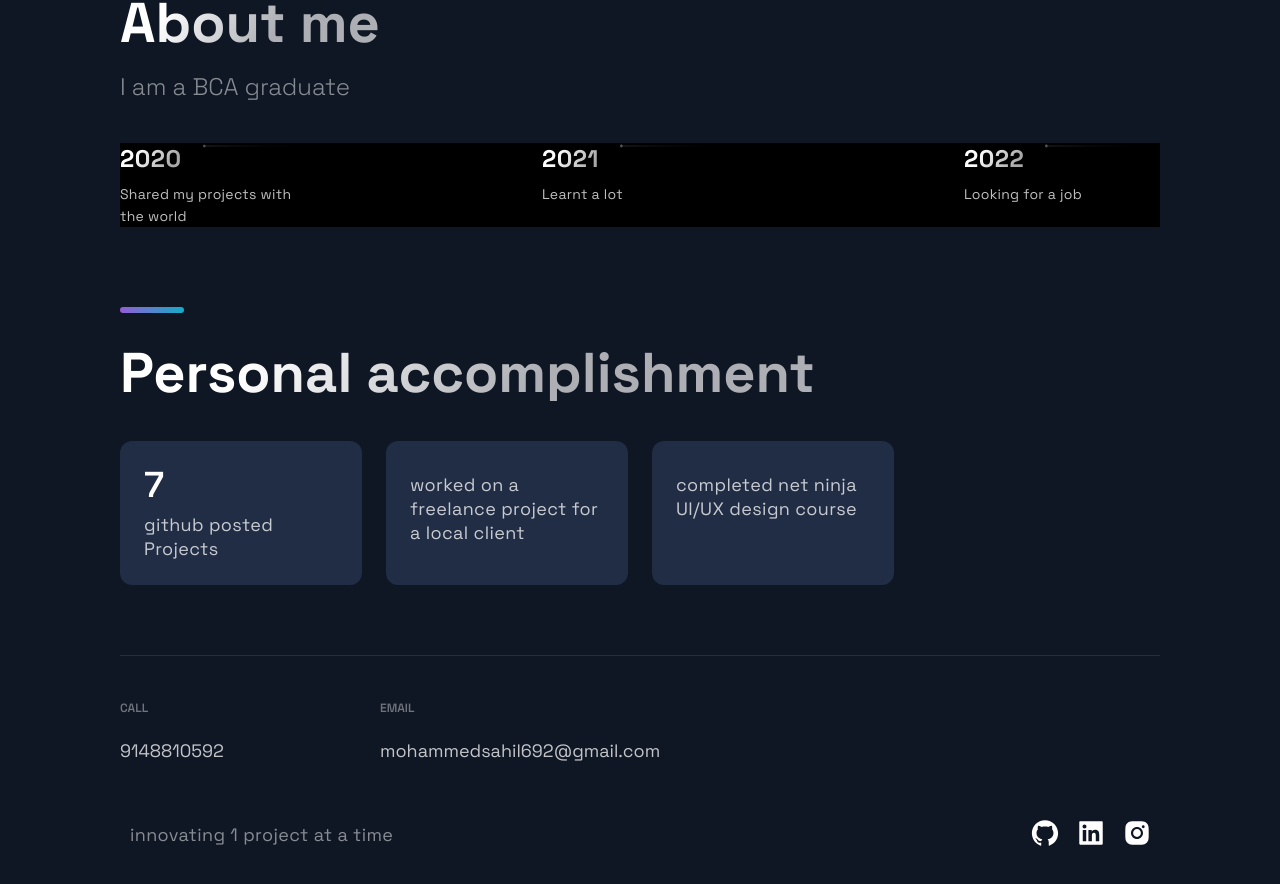
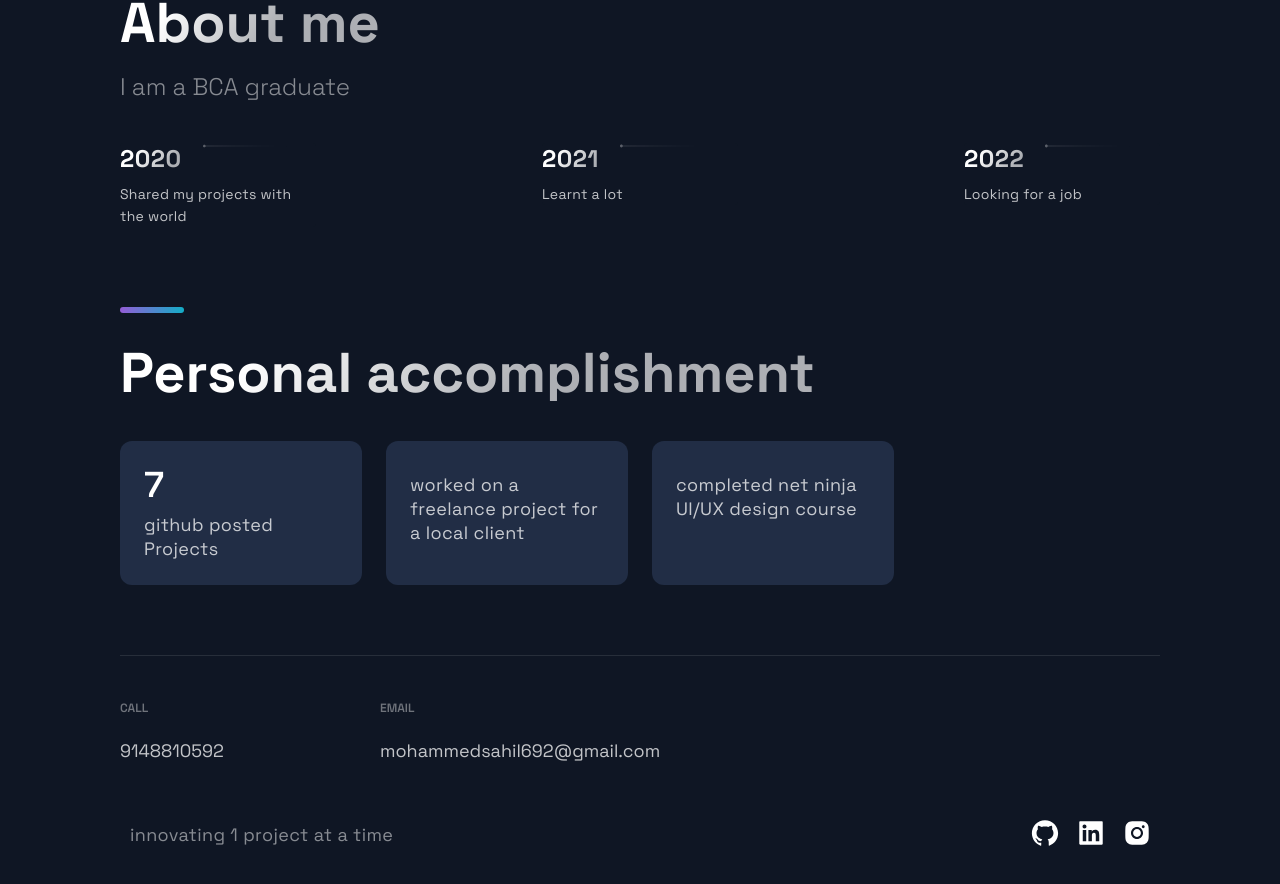
Before and after one commit to mohd-sahill/Portfolio, a Next.js app: page / in a window 1280 px wide. Shown: the part 1915-2799 px from the top of the page. Built offline with nearby package versions, Linux system fonts and the light colour scheme.

Commit message:
changed timeline

```diff
--- a/src/components/TimeLine/TimeLineStyles.js
+++ b/src/components/TimeLine/TimeLineStyles.js
@@ -3,7 +3,7 @@ import styled from 'styled-components'
 
 export const CarouselContainer = styled.ul`
   max-width: 1040px;
-  background: #000000;
+  background: #0F1624;
   padding: 0rem;
   list-style:none;
   display: flex;
@@ -40,7 +40,7 @@ export const CarouselMobileScrollNode = styled.div`
 `
 
 export const CarouselItem = styled.div`
-  background: #000000;
+  background: #0F1624;
   border-radius: 3px;
   max-width: 196px;
 
```
